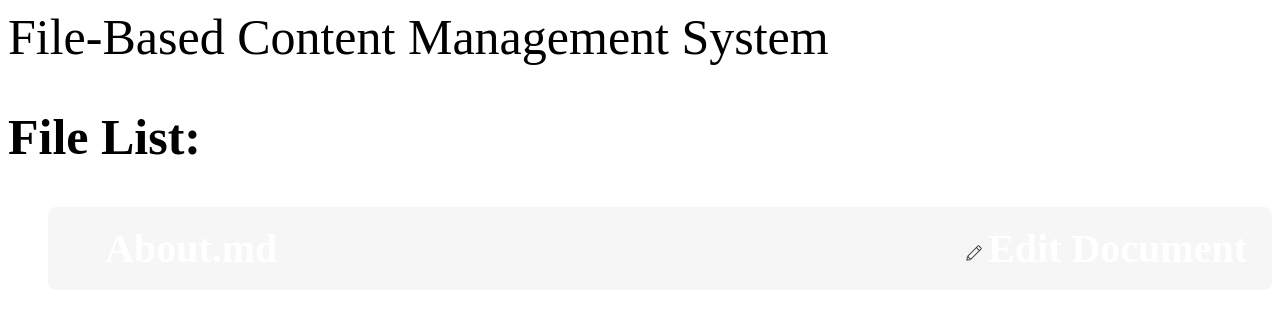
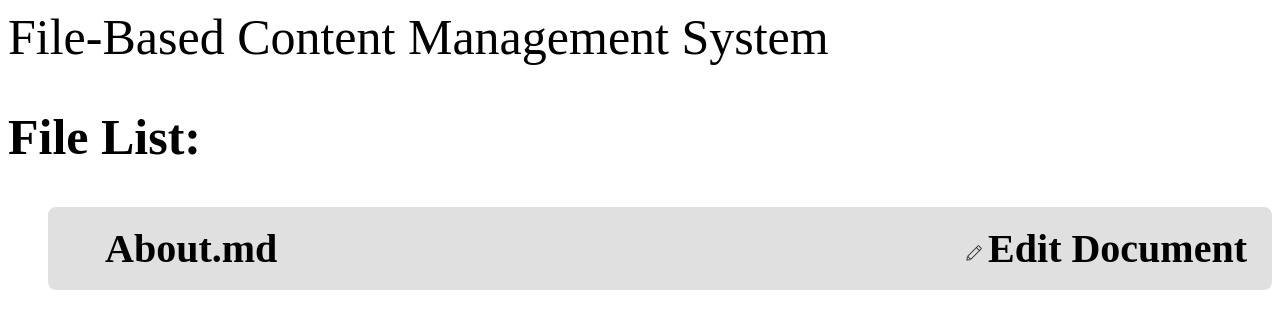
Before and after one commit to Justin-Schultz-GHub/ls-py175-file-cms, a Flask app: page /files in a window 1280 px wide. Shown: the top 329 px of the page. Run offline with Flask 3, Linux system fonts and the light colour scheme.

Commit message:
Add test data dir, refactor tests, update <li> font color for light mode

```diff
--- a/static/stylesheets/application.css
+++ b/static/stylesheets/application.css
@@ -34,7 +34,7 @@ header {
   position: relative;
   margin-bottom: 10px;
   border-radius: 8px;
-  background: #f6f6f6;
+  background: #e0e0e0;
   list-style: none;
   flex: 0 1 auto;
   white-space: nowrap;
@@ -44,7 +44,7 @@ header {
 }
 
 #files li a {
-  color: #fff;
+  color: #000;
   display: block;
   padding: 18px clamp(10px, 5vw, 25px) 18px clamp(2px, 5vw, 57px);
   text-decoration: none;
```
Also changed, not shown: tests/test_app.py (+20 -3 lines).
